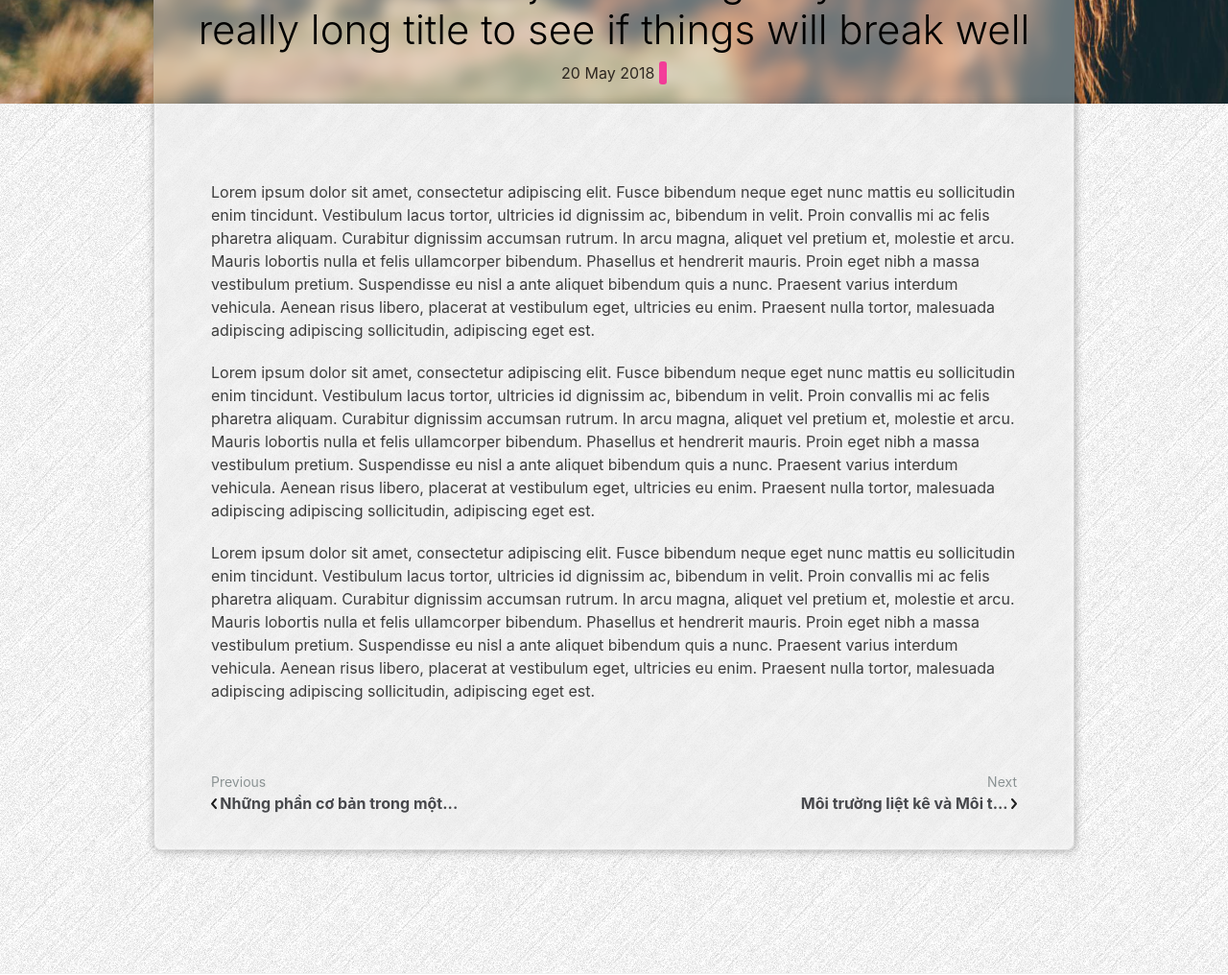
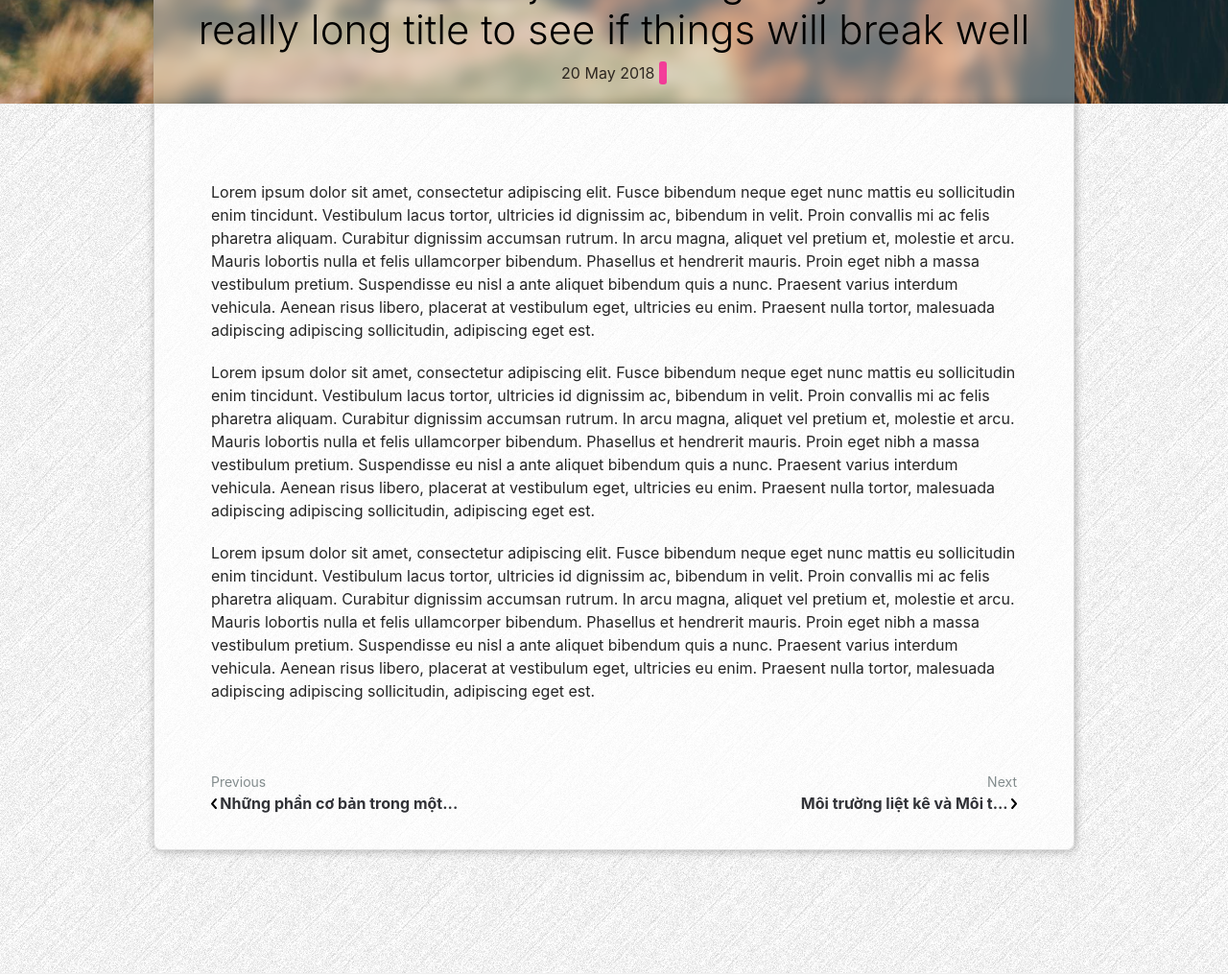
Before and after one commit to pnt-share/pnt-share.github.io, a Jekyll site: the page built from _posts/2018-05-20-super-long-article.md, in a window 1280 px wide and 1400 px high, scrolled down 223 px. Shown: the part 245-1261 px from the top of the window at 96% size. Built offline with Jekyll 4.4.1, drawn with Linux system fonts in a browser that asks for light colours; nearby versions of some CDN libraries.

Commit message:
z-index content

```diff
--- a/assets/css/main.css
+++ b/assets/css/main.css
@@ -1301,6 +1301,10 @@
     width: 100%;
     background-image: url("/assets/img/background/3.png");
     filter: blur(3px);
+
+}
+.site_post .background_blur{
+    z-index: -9;
 }
 .site_home .hero__wrap{
     top: 50%;
```
